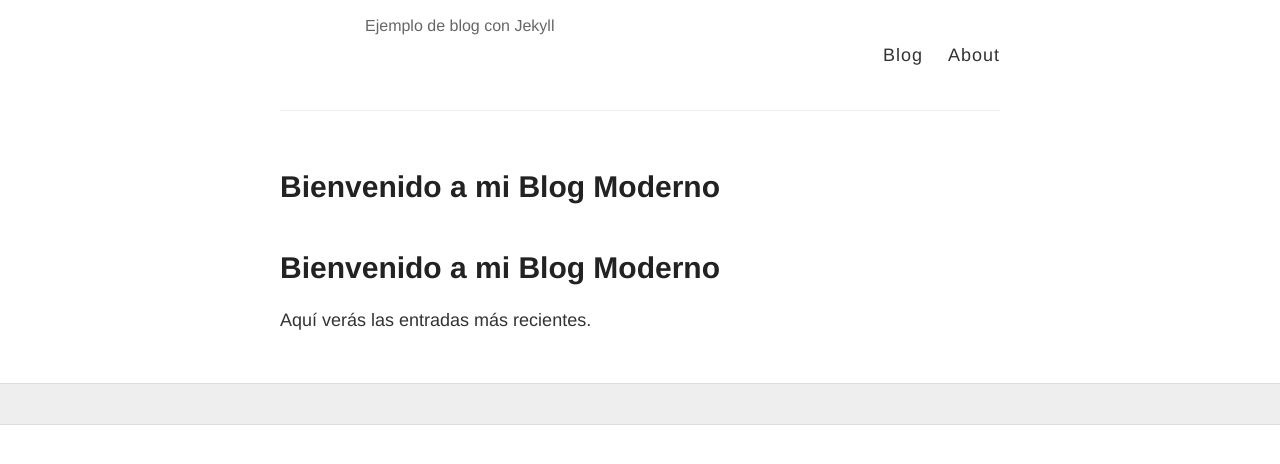
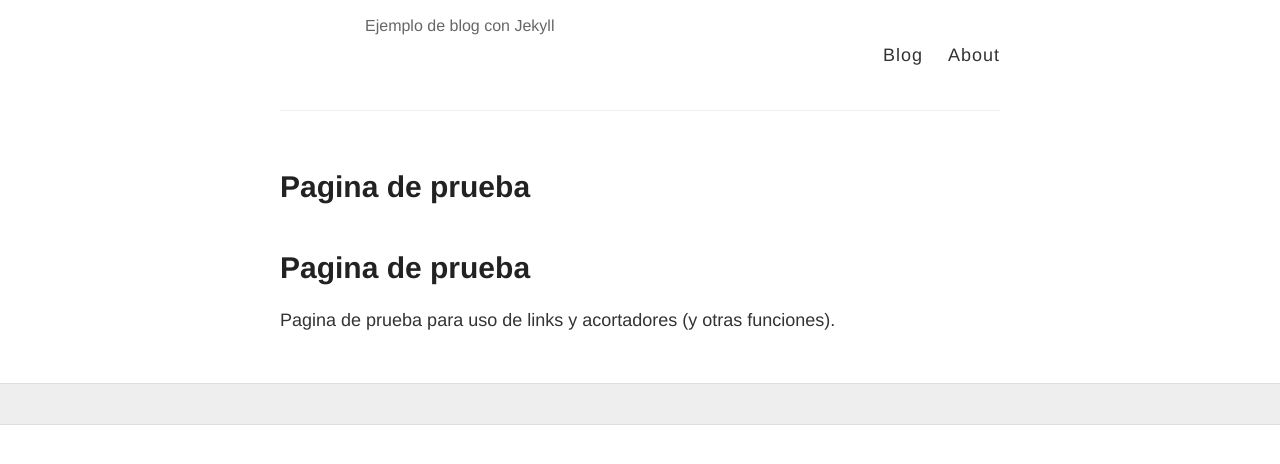
Before and after one commit to ZoteXD/pruebaPAG.github.io, a Jekyll site: the page built from index.md, in a window 1280 px wide. Shown: the top 464 px of the page. Built offline with Jekyll 4.4.1, drawn with Linux system fonts in a browser that asks for light colours; our own code applies the rules of GitHub Pages for plain Markdown files.

Commit message:
Update index.md

```diff
--- a/index.md
+++ b/index.md
@@ -1,2 +1,2 @@
-# Bienvenido a mi Blog Moderno
-Aquí verás las entradas más recientes.
+# Pagina de prueba
+Pagina de prueba para uso de links y acortadores (y otras funciones).
```
